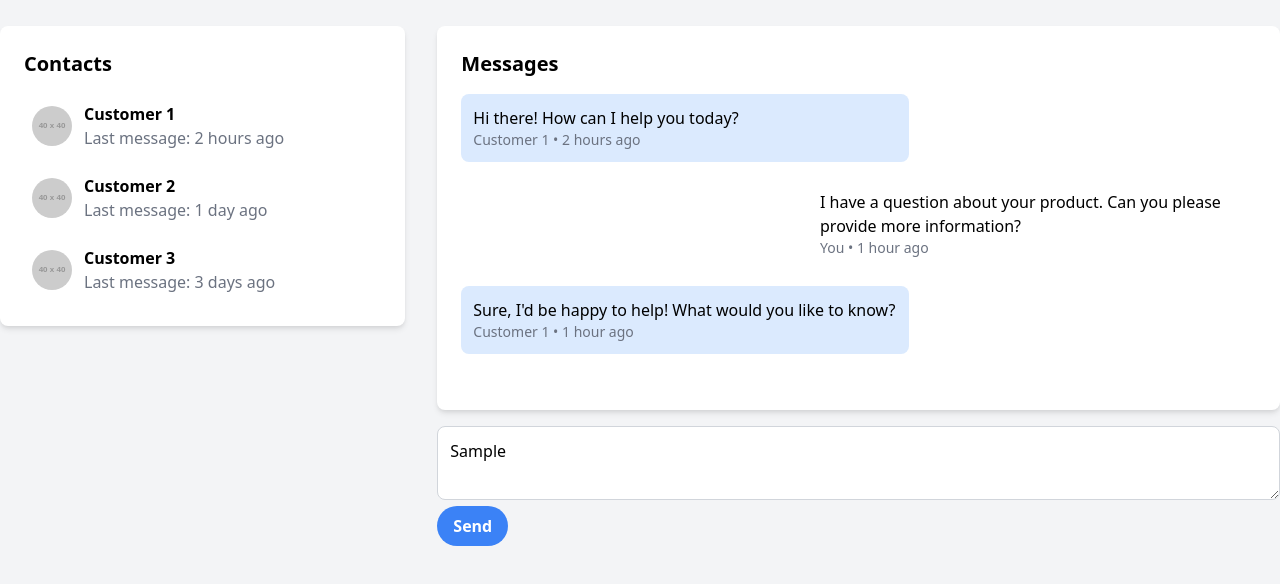
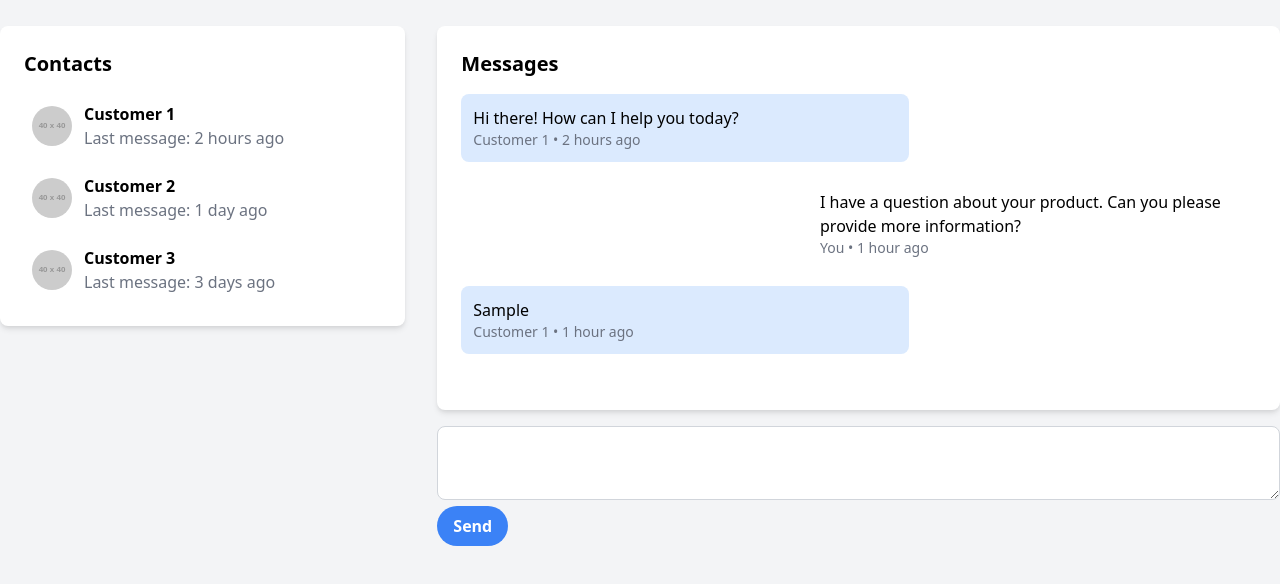
Before and after one commit to Bruce-Ngobeni/AyobaBizLink, a website: page public/chatting.html in a window 1280 px wide. Both pictures are taken after typing "Sample" into the empty fields and a click on the button "Send". Shown: the part 70-654 px from the top of the page. Drawn offline with nearby package versions, Linux system fonts and the light colour scheme; placeholder pictures from the web are drawn by us.

Commit message:
Added more javascript

```diff
--- a/public/chatting.html
+++ b/public/chatting.html
@@ -72,15 +72,21 @@
                             <p class="text-gray-500 text-sm">You • 1 hour ago</p>
                         </div>
                         <div class="bg-blue-100 p-3 rounded-lg max-w-md">
-                            <p>Sure, I'd be happy to help! What would you like to know?</p>
+                            <p class="last-text">Sure, I'd be happy to help! What would you like to know?</p>
                             <p class="text-gray-500 text-sm">Customer 1 • 1 hour ago</p>
                         </div>
                     </div>
                 </div>
                 <div class="mt-4">
                     <textarea id="messageInput" class="w-full p-3 rounded-lg border border-gray-300"></textarea>
-                    <button class="bg-blue-500 hover:bg-blue-700 text-white font-bold py-2 px-4 rounded-full content-left">
+                    <button id="sendButton" class="bg-blue-500 hover:bg-blue-700 text-white font-bold py-2 px-4 rounded-full content-left">
                         Send
                       </button>
                 </div>
             </div>
+        </div>
+    </main>
+
+    <script src="js/chatting.js"></script>
+</body>
+</html>
--- /dev/null
+++ b/public/js/chatting.js
@@ -0,0 +1,46 @@
+// document.addEventListener('DOMContentLoaded', function() {
+//     // const username = document.getElementById('username');
+//     // const email = document.getElementById('email');
+//     // const password = document.getElementById('password');
+//     // const confirmPassword = document.getElementById('confirm-password');
+//     // const registerForm = document.getElementById('registerForm');
+//     const messageInput = document.getElementById('messageInput');
+//     const sendButton = document.getElementById('sendButton');
+
+//     // const userData = () => {
+//     //     console.log('Username:', username.value);
+//     //     console.log('Email:', email.value);
+//     //     console.log('Password:', password.value);
+//     //     console.log('Confirm Password:', confirmPassword.value);
+//     // };
+
+//     const captureMessage = () => {
+//         console.log('Message:', messageInput.value);
+//     };
+
+//     // registerForm.addEventListener('submit', function(event) {
+//     //     event.preventDefault(); // Prevent the form from submitting
+//     //     userData(); // Call the function to log the form data
+//     // });
+
+//     sendButton.addEventListener('click', function() {
+//         captureMessage(); // Call the function to log the message input
+//     });
+// });
+
+document.addEventListener('DOMContentLoaded', function() {
+    const messageInput = document.getElementById('messageInput');
+    const sendButton = document.getElementById('sendButton');
+    const lastText = document.querySelector('.last-text');
+
+    sendButton.addEventListener('click', function() {
+        const message = messageInput.value;
+        console.log(message);
+        // Update the last-text element
+        lastText.textContent = message;
+
+
+        // Clear the textarea
+        messageInput.value = '';
+    });
+});
```
